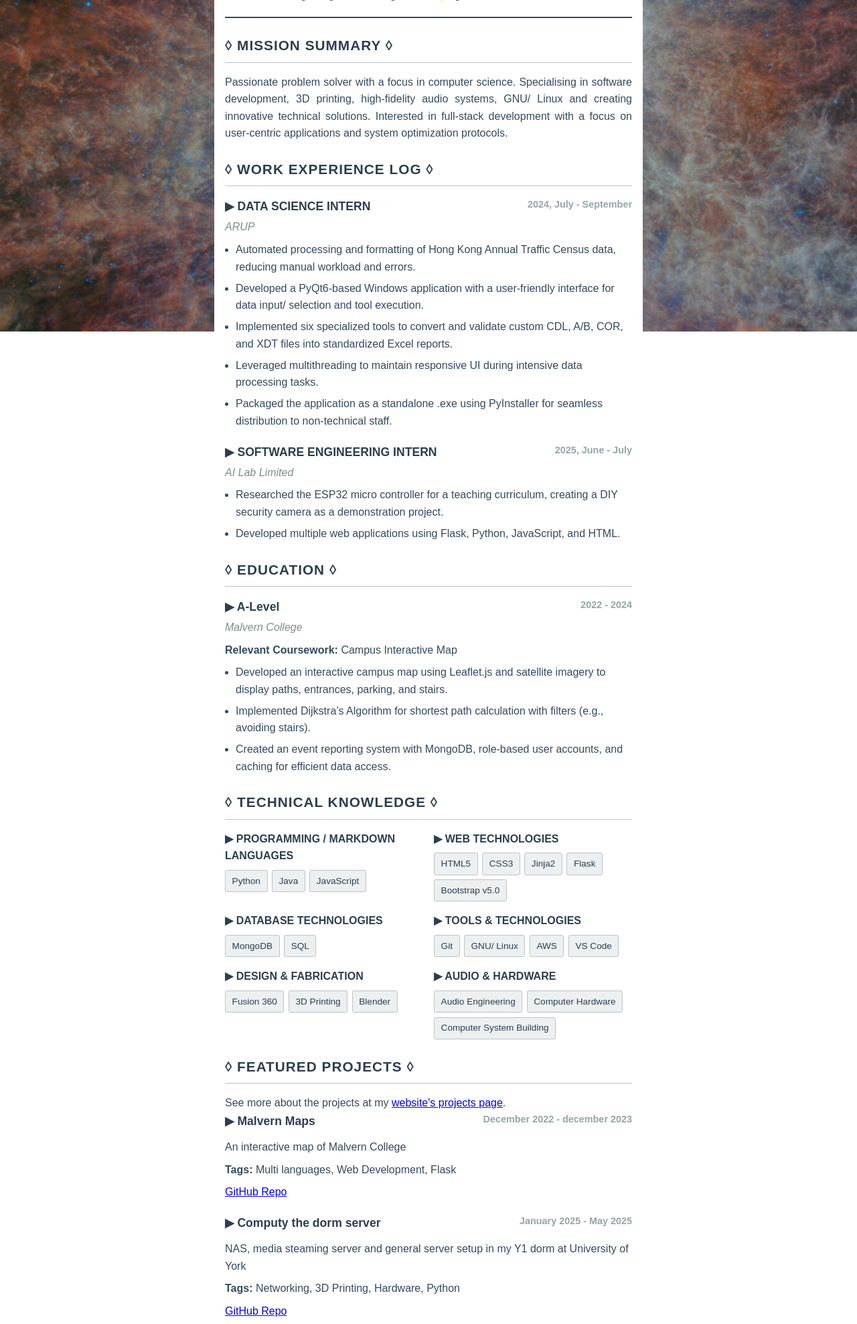
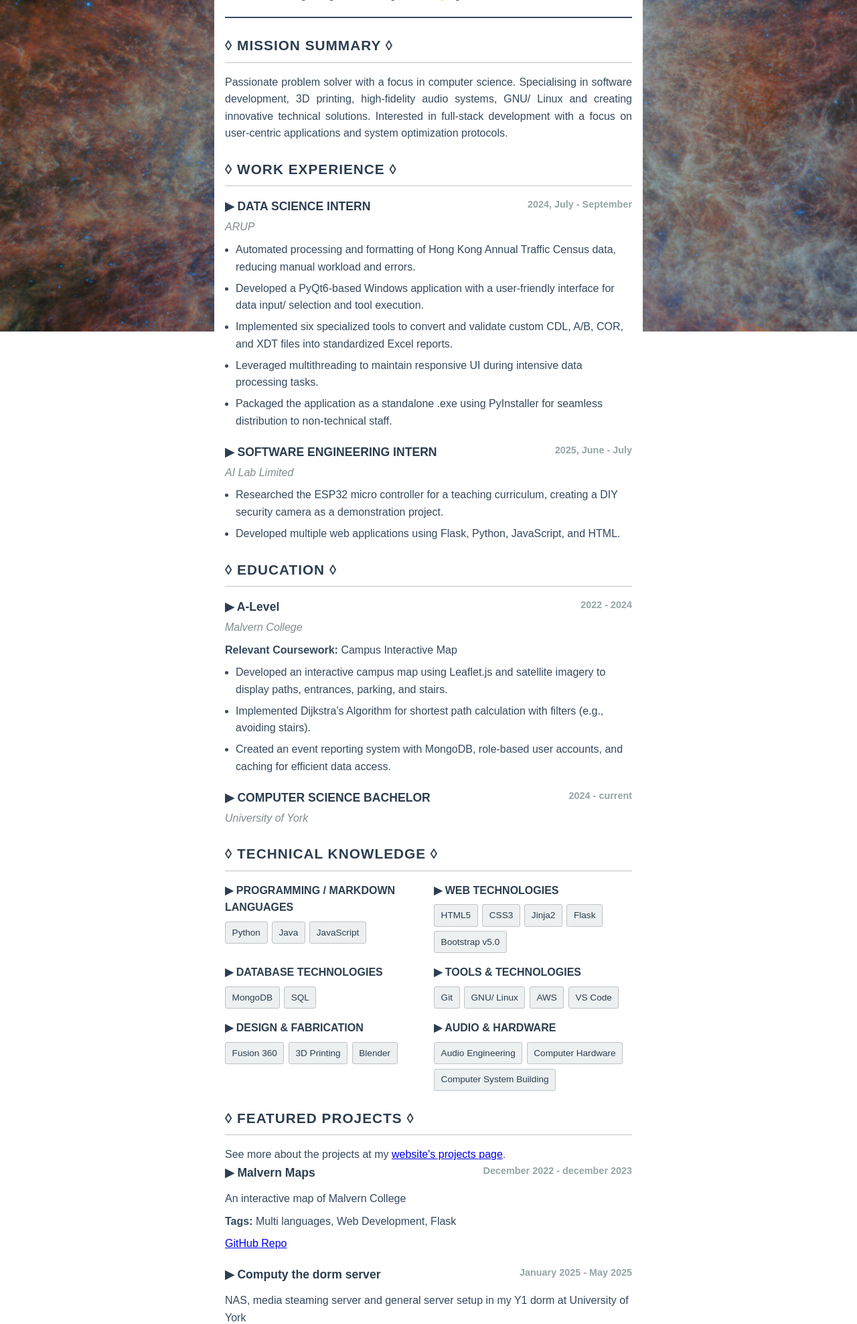
Before and after one commit to bensonchow123/portfolio_website, a Flask app: a page that uses templates/resume.html in a window 1280 px wide. Shown: the part 305-2282 px from the top of the page at 67% size. Run offline with Flask 3, Linux system fonts and the light colour scheme; parts of the project's set-up code (start-up, migrations or seed data) failed here and were passed over.

Commit message:
update resume

```diff
--- a/templates/resume.html
+++ b/templates/resume.html
@@ -32,7 +32,7 @@
 
     <!-- Experience Section -->
     <div class="resume-section">
-        <h2 class="section-title">◊ WORK EXPERIENCE LOG ◊</h2>
+        <h2 class="section-title">◊ WORK EXPERIENCE ◊</h2>
 
         <div class="experience-item">
             <div class="item-header">
@@ -73,7 +73,6 @@
     <!-- Education Section -->
     <div class="resume-section">
         <h2 class="section-title">◊ EDUCATION ◊</h2>
-
         <div class="education-item">
             <div class="item-header">
                 <div>
@@ -89,6 +88,15 @@
                     <li>Implemented Dijkstra’s Algorithm for shortest path calculation with filters (e.g., avoiding stairs).</li>
                     <li>Created an event reporting system with MongoDB, role-based user accounts, and caching for efficient data access.</li>
                 </ul>
+            </div>
+        </div>
+        <div class="education-item">
+            <div class="item-header">
+                <div>
+                    <h3 class="item-title">▶ COMPUTER SCIENCE BACHELOR</h3>
+                    <p class="item-company">University of York</p>
+                </div>
+                <span class="item-date">2024 - current</span>
             </div>
         </div>
     </div>
```
